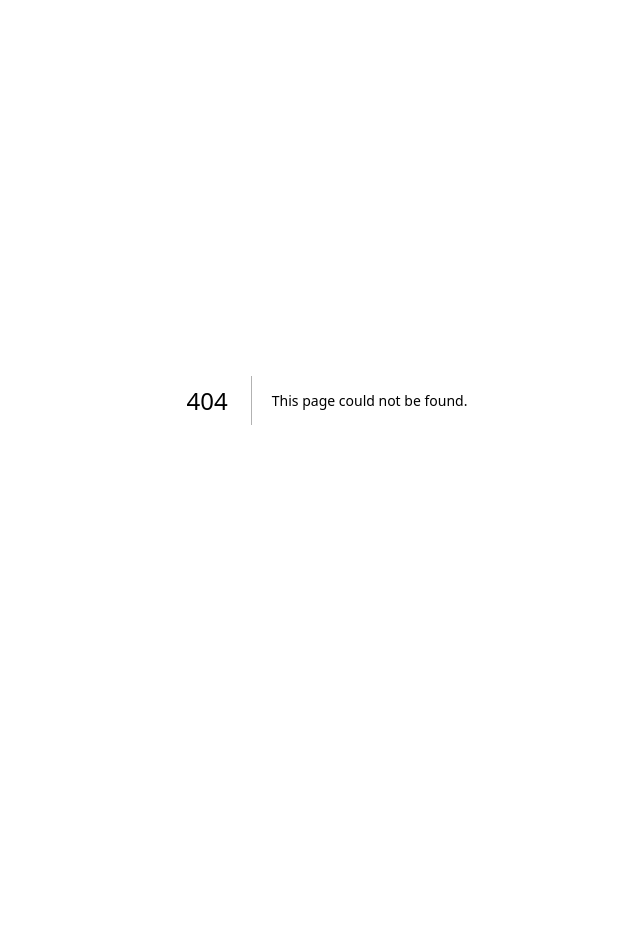
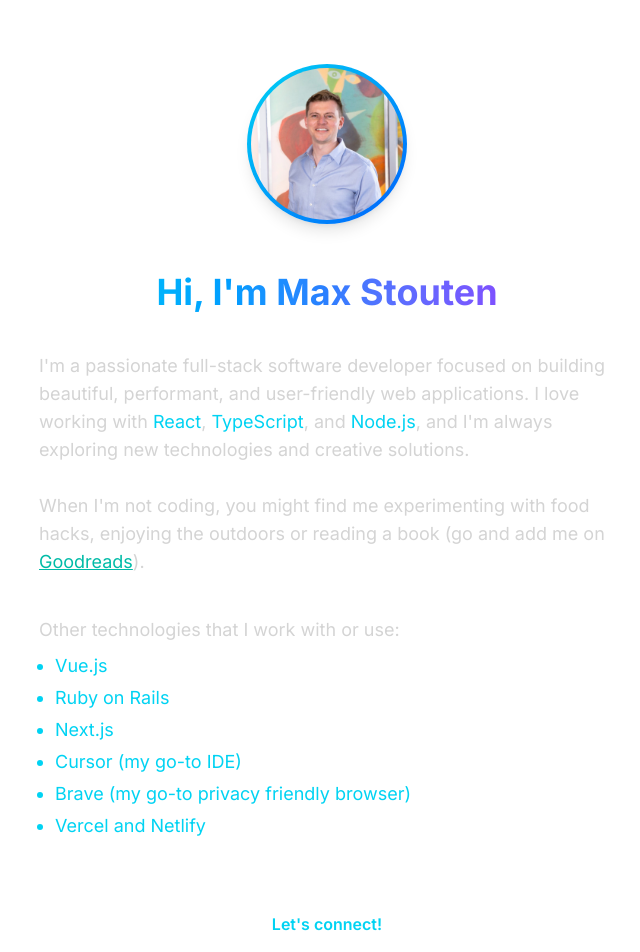
Before and after one commit to KapiteinKattenkwaad/personal-next-site, a Next.js app: page /about in a window 1280 px wide. Before the commit this address had no page. Shown: the top 952 px of the page, without its empty margins (313-953 px from the left). Before the commit the page ends 800 px from the top, so only its background shows below. Built offline with nearby package versions, Linux system fonts and the light colour scheme.

Commit message:
about page

```diff
--- /dev/null
+++ b/app/about/metadata.ts
@@ -0,0 +1,4 @@
+export const metadata = {
+  title: "About | Max Stouten",
+  description: "A little bit more info about me.",
+};
--- /dev/null
+++ b/app/about/page.tsx
@@ -0,0 +1,75 @@
+"use client";
+import { motion } from 'framer-motion';
+import Image from 'next/image';
+import Socials from '../components/Socials'
+
+export default function Page() {
+    return (
+        <main>
+            <section className="w-full max-w-xl mx-auto pb-24 pt-16 px-4 md:px-0 flex flex-col gap-8">
+                <motion.div
+                    initial={{ opacity: 0, y: 30 }}
+                    animate={{ opacity: 1, y: 0 }}
+                    transition={{ duration: 0.7 }}
+                    className="w-40 h-40 mx-auto rounded-full mb-4 bg-gradient-to-br from-cyan-400 to-blue-600 p-1 shadow-lg"
+                >
+                    <div className="relative w-full h-full rounded-full overflow-hidden">
+                        <Image
+                            src="/avatar.jpeg"
+                            alt="Max Stouten portrait"
+                            fill
+                            className="object-cover"
+                            priority
+                        />
+                    </div>
+                </motion.div>
+                <motion.h1
+                    initial={{ opacity: 0, y: -20 }}
+                    animate={{ opacity: 1, y: 0 }}
+                    transition={{ delay: 0.2, duration: 0.6 }}
+                    className="text-4xl font-bold mb-2 text-transparent bg-clip-text bg-gradient-to-r from-cyan-400 via-blue-500 to-purple-600 text-center"
+                >
+                    Hi, I'm Max Stouten
+                </motion.h1>
+                <motion.p
+                    initial={{ opacity: 0 }}
+                    animate={{ opacity: 1 }}
+                    transition={{ delay: 0.4, duration: 0.7 }}
+                    className="text-lg text-neutral-300 mb-2 md:text-left text-center max-w-2xl mx-auto"
+                >
+                    I'm a passionate full-stack software developer focused on building beautiful, performant, and user-friendly web applications. I love working with <span className='text-cyan-400'>React</span>, <span className='text-cyan-400'>TypeScript</span>, and <span className='text-cyan-400'>Node.js</span>, and I'm always exploring new technologies and creative solutions.
+                    <br />
+                    <br />
+                    When I'm not coding, you might find me experimenting with food hacks, enjoying the outdoors or reading a book (go and add me on <a href='https://www.goodreads.com/maximusreadimus' target='_blank' className='text-teal-500 underline '>Goodreads</a>).
+                </motion.p>
+                <motion.div
+                    initial={{ opacity: 0 }}
+                    animate={{ opacity: 1 }}
+                    transition={{ delay: 0.5, duration: 0.7 }}
+                    className="text-lg text-neutral-300 mb-2 md:text-left text-center "
+                >
+                    <p className="mb-2 max-w-2xl mx-auto">Other technologies that I work with or use:</p>
+                    <ul className="space-y-1 max-w-2xl mx-auto list-disc pl-4">
+                        <li className='text-cyan-400'>Vue.js</li>
+                        <li className='text-cyan-400'>Ruby on Rails</li>
+                        <li className='text-cyan-400'>Next.js</li>
+                        <li className='text-cyan-400'>Cursor (my go-to IDE)</li>
+                        <li className='text-cyan-400'>Brave (my go-to privacy friendly browser)</li>
+                        <li className='text-cyan-400'>Vercel and Netlify</li>
+                    </ul>
+                </motion.div>
+                <motion.div
+                    initial={{ opacity: 0, scale: 0.95 }}
+                    animate={{ opacity: 1, scale: 1 }}
+                    transition={{ delay: 0.6, duration: 0.5 }}
+                    className="flex flex-col items-center gap-2 mt-8"
+                >
+                    <span className="text-cyan-400 font-semibold ">Let's connect!</span>
+                    <div className="flex justify-center items-center gap-6 py-6 ">
+                        <Socials />
+                    </div>
+                </motion.div>
+            </section>
+        </main>
+    );
+}
```
